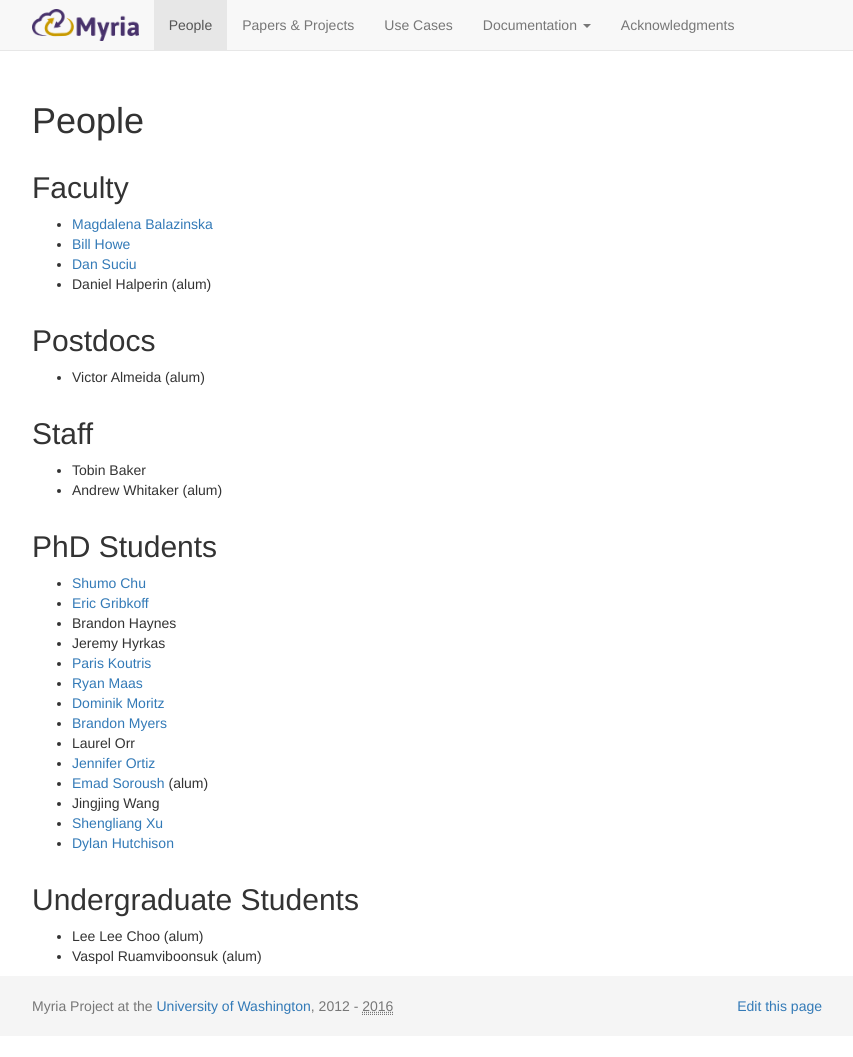
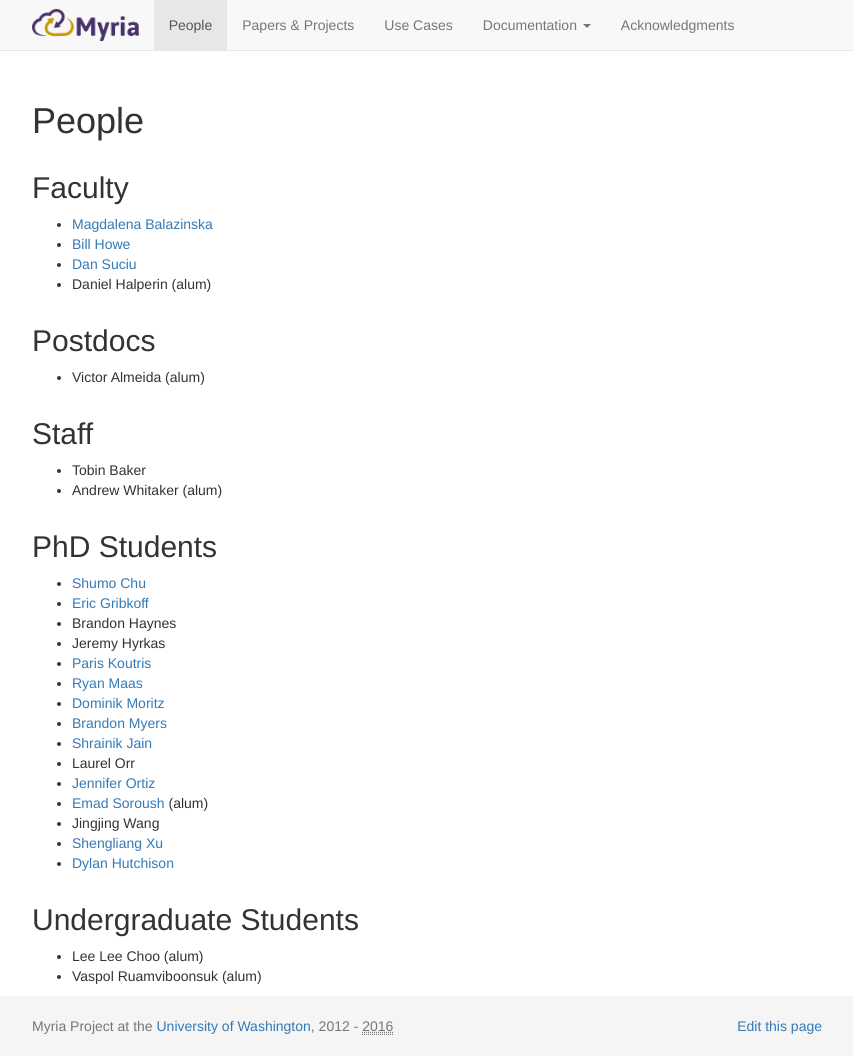
Before and after one commit to uwescience/myria-website, a Jekyll site: the page built from people.markdown, in a window 1280 px wide. Shown: the whole page, without its empty margins (213-1066 px from the left). Built offline with Jekyll 4.4.1, drawn with Linux system fonts in a browser that asks for light colours; nearby versions of some CDN libraries; Markdown is read by kramdown in place of the engine named in the settings.

Commit message:
Adding shrainik in people.

```diff
--- a/people.markdown
+++ b/people.markdown
@@ -33,6 +33,7 @@ id: "people"
 * [Ryan Maas](http://homes.cs.washington.edu/~maas/)
 * [Dominik Moritz](http://homes.cs.washington.edu/~domoritz/)
 * [Brandon Myers](http://homes.cs.washington.edu/~bdmyers/)
+* [Shrainik Jain](http://homes.cs.washington.edu/~shrainik/)
 * Laurel Orr
 * [Jennifer Ortiz](http://homes.cs.washington.edu/~jortiz16/)
 * [Emad Soroush](http://www.cs.washington.edu/homes/soroush/) (alum)
```
